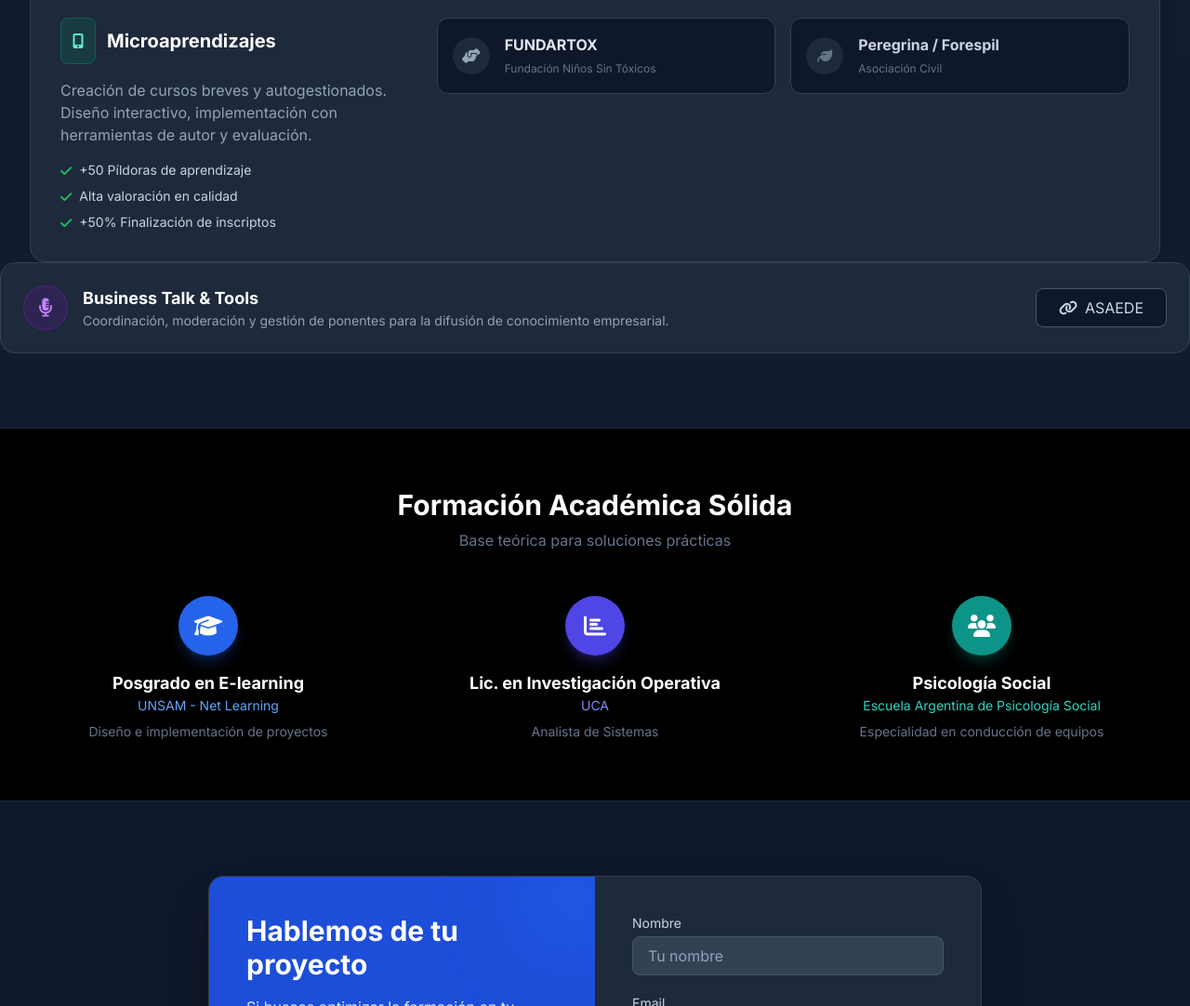
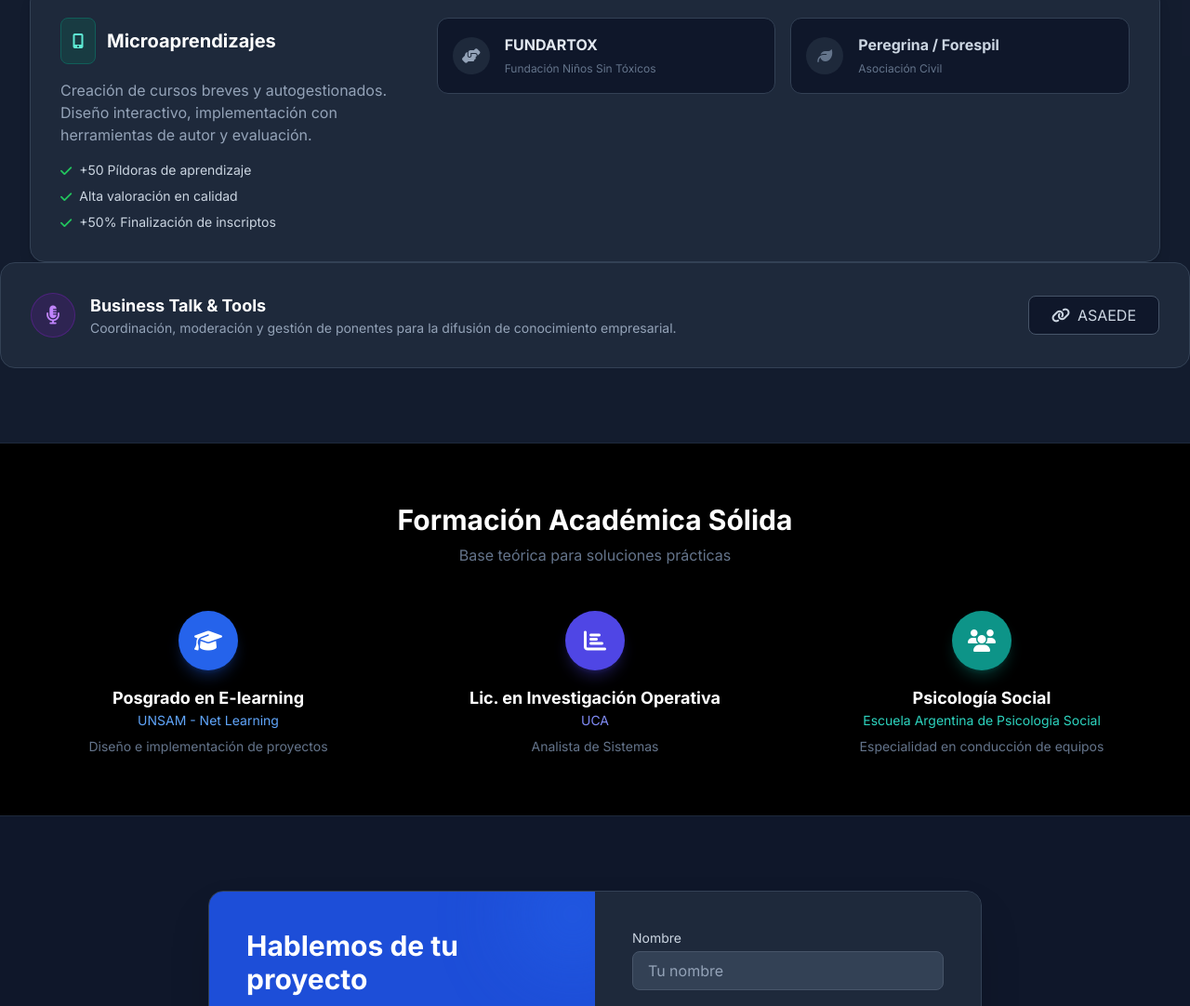
Before and after one commit to raullunal/ClaudiaAguirre, a plain HTML site: page index2.html in a window 1280 px wide. Shown: the part 2735-3817 px from the top of the page at 93% size. Drawn offline with nearby package versions, Linux system fonts and the light colour scheme.

Commit message:
Update index2.html

```diff
--- a/index2.html
+++ b/index2.html
@@ -356,7 +356,7 @@
                 </div>
 
                 <!-- Extra: Coordination -->
-                <div class="bg-slate-800 rounded-2xl p-6 border border-slate-700 hover:shadow-lg hover:border-purple-500/30 transition-all">
+                <div class="bg-slate-800 rounded-2xl p-8 border border-slate-700 hover:shadow-lg hover:border-purple-500/30 transition-all">
                     <div class="flex flex-col md:flex-row items-center justify-between gap-6">
                         <div class="flex items-center gap-4">
                              <div class="w-12 h-12 bg-purple-900/30 rounded-full flex items-center justify-center text-purple-400 text-xl border border-purple-800/50">
```
